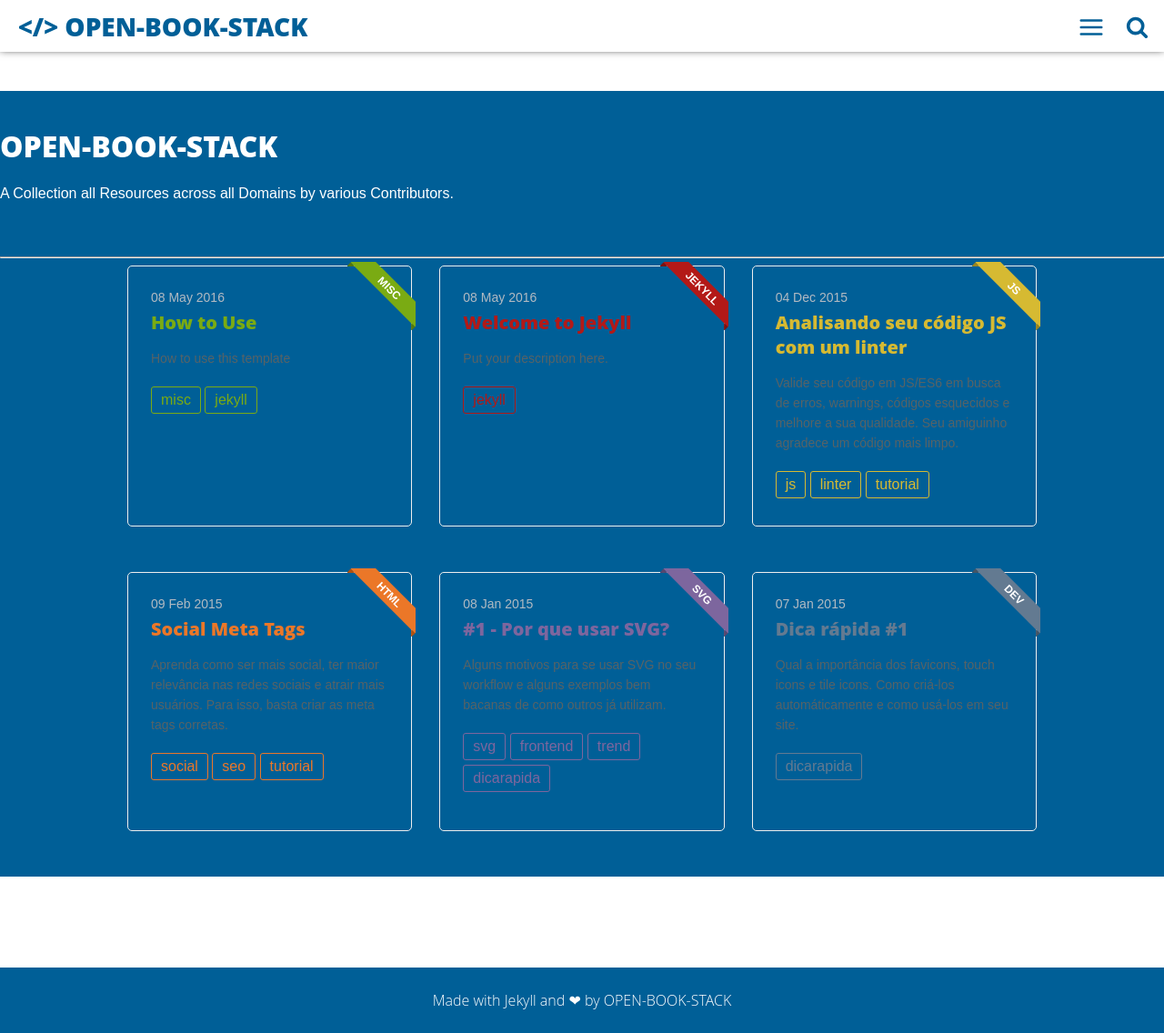
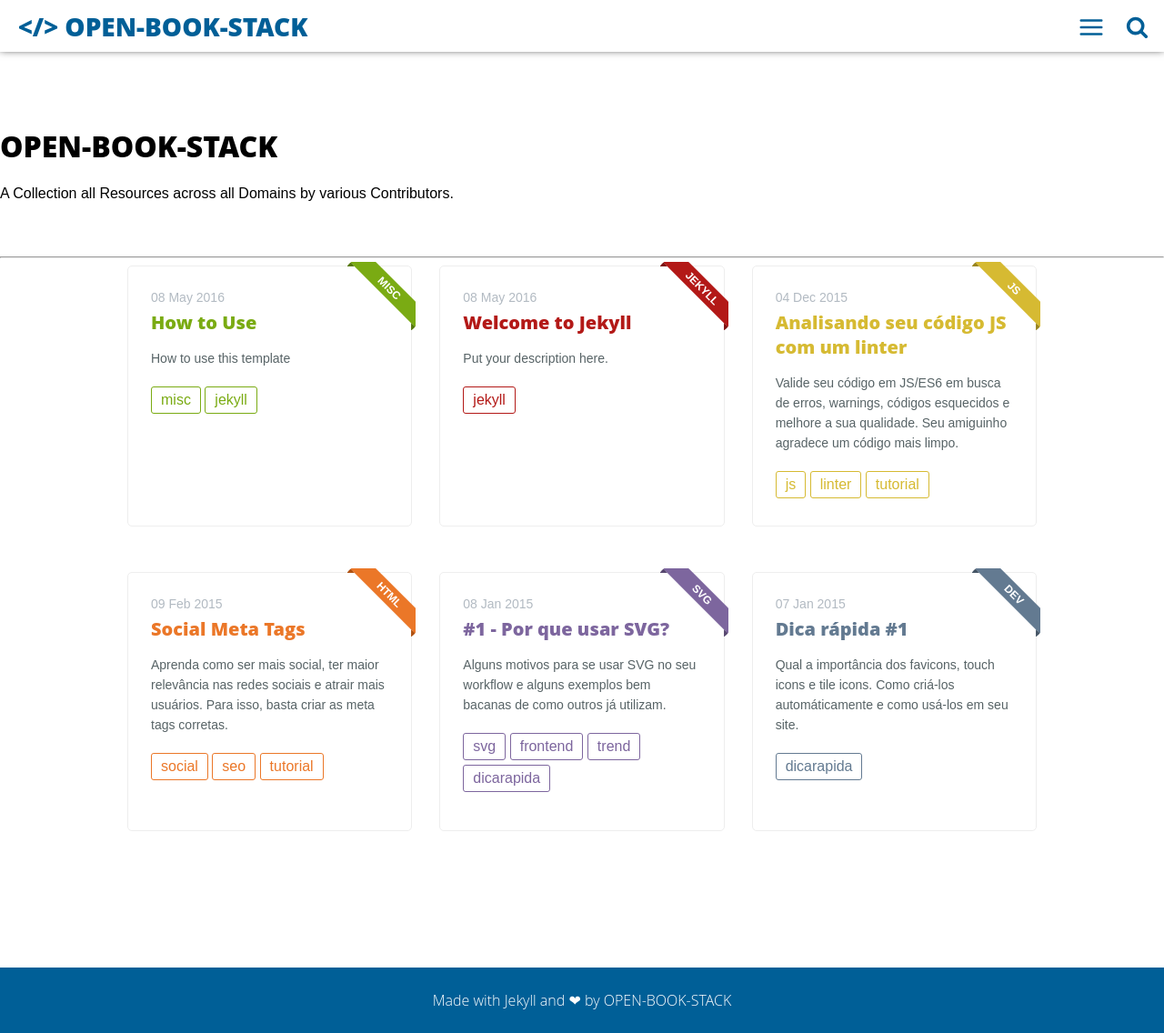
Before and after one commit to OpenBookStack/open.github.io, a Jekyll site: the page built from index.html, in a window 1280 px wide and 1136 px high. Shown: the whole window at 91% size. Built offline with Jekyll 4.4.1, drawn with Linux system fonts in a browser that asks for light colours.

Commit message:
Update index.html

```diff
--- a/index.html
+++ b/index.html
@@ -5,7 +5,7 @@ layout: default
 
 <main class="home" id="post" role="main" itemprop="mainContentOfPage" itemscope="itemscope" itemtype="http://schema.org/Blog">
 
-    <div class="content" role="banner" style="background-color: #005f97; color:#fff;">
+    <div class="content" role="banner">
    <br>
         <h1 class="post-title">{{ site.title }}</h1>
      <p class="subtitle">
```
